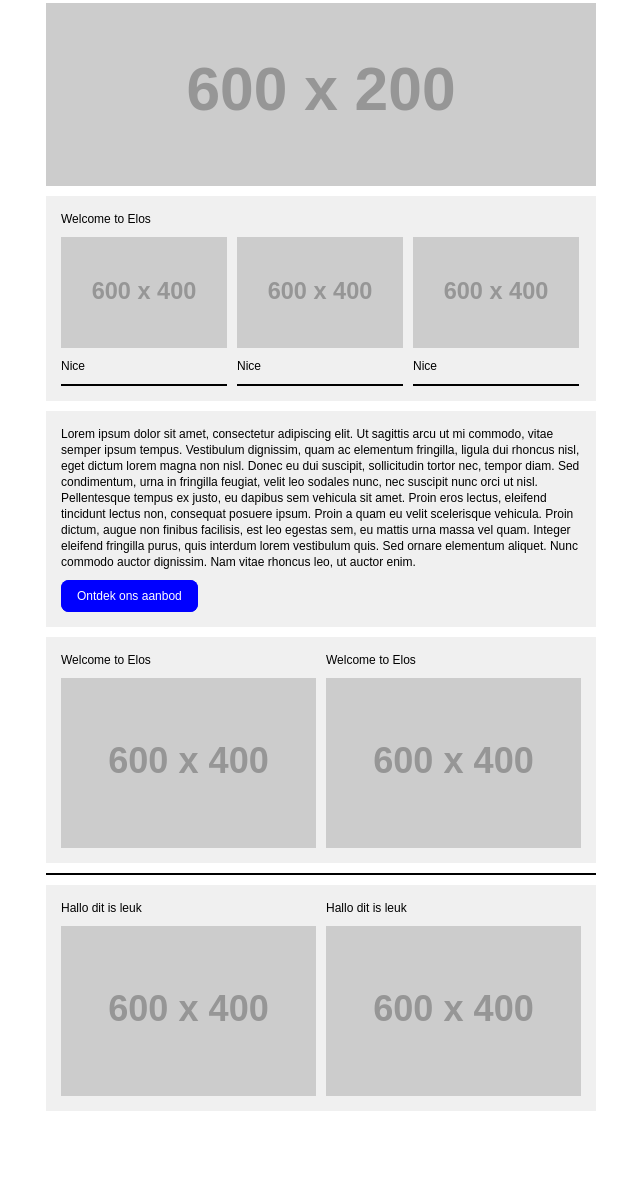
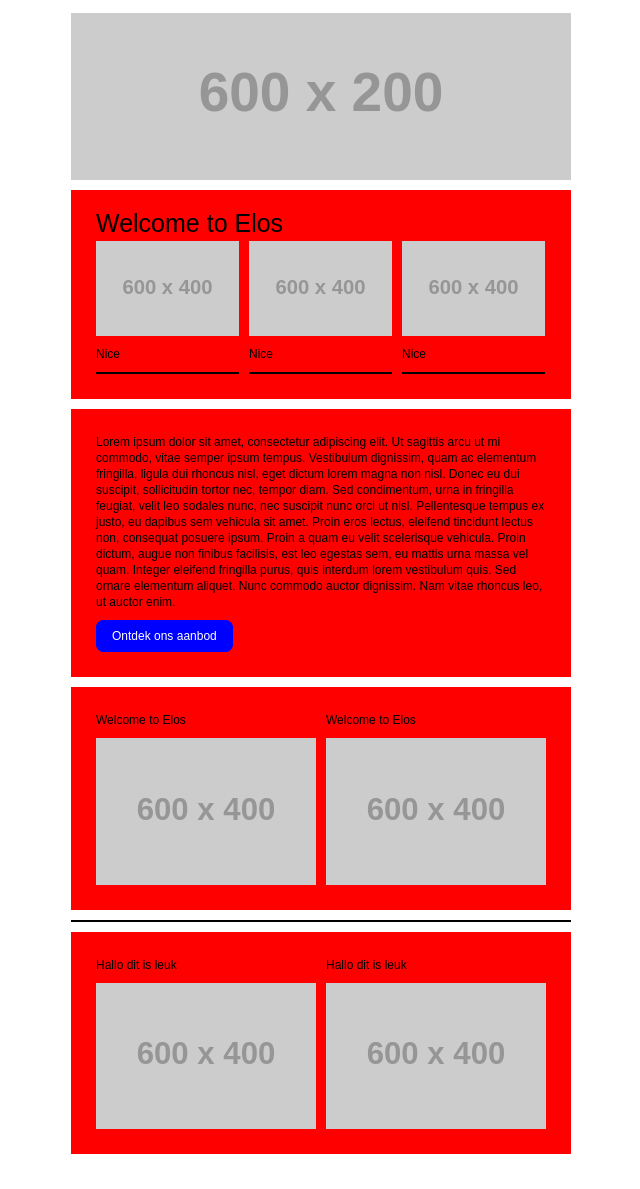
Before and after one commit to elos-lang/elos, a website: page example/index.html in a window 1280 px wide. Shown: the part 27-1216 px from the top of the page, without its empty margins (319-959 px from the left). Before the commit the page ends 1173 px from the top, so only its background shows below. Drawn offline with Linux system fonts and the light colour scheme; placeholder pictures from the web are drawn by us.

Commit message:
fix: fix for styling not working with classNames

```diff
--- a/example/test.html
+++ b/example/index.html
@@ -16,97 +16,97 @@
                           p { display:block;margin:13px 0; }
                         </style>
 
-<style media="screen and (min-width:635px)">
+<style media="screen and (min-width:585px)">
 .elos-img-1 {
-width: 550px !important;
+width: 500px !important;
 }
 </style>
-<style media="screen and (min-width:635px)">
+<style media="screen and (min-width:585px)">
 .elos-col-1-0 {
 float: left;
-max-width: 166px !important;
+max-width: 143px !important;
 margin-bottom: 0 !important;
 padding-right: 10px !important;
 }
 </style>
-<style media="screen and (min-width:635px)">
+<style media="screen and (min-width:585px)">
 .elos-img-2 {
-width: 166px !important;
+width: 143px !important;
 }
 </style>
-<style media="screen and (min-width:635px)">
+<style media="screen and (min-width:585px)">
 .elos-col-1-1 {
 float: left;
-max-width: 166px !important;
+max-width: 143px !important;
 margin-bottom: 0 !important;
 padding-right: 10px !important;
 }
 </style>
-<style media="screen and (min-width:635px)">
+<style media="screen and (min-width:585px)">
 .elos-img-3 {
-width: 166px !important;
+width: 143px !important;
 }
 </style>
-<style media="screen and (min-width:635px)">
+<style media="screen and (min-width:585px)">
 .elos-col-1-2 {
 float: left;
-max-width: 166px !important;
+max-width: 143px !important;
 margin-bottom: 0 !important;
 }
 </style>
-<style media="screen and (min-width:635px)">
+<style media="screen and (min-width:585px)">
 .elos-img-4 {
-width: 166px !important;
+width: 143px !important;
 }
 </style>
-<style media="screen and (min-width:635px)">
+<style media="screen and (min-width:585px)">
 .elos-col-2-0 {
 float: left;
-max-width: 255px !important;
+max-width: 220px !important;
 margin-bottom: 0 !important;
 padding-right: 10px !important;
 }
 </style>
-<style media="screen and (min-width:635px)">
+<style media="screen and (min-width:585px)">
 .elos-img-5 {
-width: 255px !important;
+width: 220px !important;
 }
 </style>
-<style media="screen and (min-width:635px)">
+<style media="screen and (min-width:585px)">
 .elos-col-2-1 {
 float: left;
-max-width: 255px !important;
+max-width: 220px !important;
 margin-bottom: 0 !important;
 }
 </style>
-<style media="screen and (min-width:635px)">
+<style media="screen and (min-width:585px)">
 .elos-img-6 {
-width: 255px !important;
+width: 220px !important;
 }
 </style>
-<style media="screen and (min-width:635px)">
+<style media="screen and (min-width:585px)">
 .elos-col-3-0 {
 float: left;
-max-width: 255px !important;
+max-width: 220px !important;
 margin-bottom: 0 !important;
 padding-right: 10px !important;
 }
 </style>
-<style media="screen and (min-width:635px)">
+<style media="screen and (min-width:585px)">
 .elos-img-7 {
-width: 255px !important;
+width: 220px !important;
 }
 </style>
-<style media="screen and (min-width:635px)">
+<style media="screen and (min-width:585px)">
 .elos-col-3-1 {
 float: left;
-max-width: 255px !important;
+max-width: 220px !important;
 margin-bottom: 0 !important;
 }
 </style>
-<style media="screen and (min-width:635px)">
+<style media="screen and (min-width:585px)">
 .elos-img-8 {
-width: 255px !important;
+width: 220px !important;
 }
 </style>
                 </head>
@@ -138,6 +138,11 @@ width: 255px !important;
 <td>
 </td>
 </tr>
+<tr><td height="10"></td></tr>
+<tr>
+<td>
+</td>
+</tr>
 </table>
 <div style="display:none;font-size:1px;color:#ffffff;line-height:1px;max-height:0;max-width:0;opacity:0;overflow:hidden;">
 
@@ -145,11 +150,11 @@ width: 255px !important;
 <table role="presentation" style="width:100%;border:none;border-spacing:0;">
 <tr>
 <td align="center" style="padding:0;">
-<table role="presentation-" style="width:100%;max-width:620px;border:none;border-spacing:0;text-align:left;font-family:Arial,sans-serif;font-size:16px;line-height:22px;color:#363636;">
+<table role="presentation-" style="width:100%;max-width:570px;border:none;border-spacing:0;text-align:left;font-family:Arial,sans-serif;font-size:16px;line-height:22px;color:#363636;">
 <tr>
 <td width="35">
 </td>
-<td style="max-width: 550px;">
+<td style="max-width: 500px;">
 <table role="presentation" style="width: 100%;border:none;border-spacing:0;text-align:left;font-family:Arial,sans-serif;font-size:16px;line-height:22px;color:#363636;">
 <tr>
 <td>
@@ -167,21 +172,21 @@ width: 255px !important;
 <table role="presentation" style="width: 100%;border:none;border-spacing:0;text-align:left;font-family:Arial,sans-serif;font-size:16px;line-height:22px;color:#363636;">
 <tr>
 <td>
-<table width="100%;" cellspacing="0" cellpadding="0" style="width:100%;max-width:550px;border:none;border-spacing:0;text-align:left;">
+<table width="100%;" cellspacing="0" cellpadding="0" style="width:100%;max-width:500px;border:none;border-spacing:0;text-align:left;">
 <tr>
-<td bgcolor="#f0f0f0" width="15"></td>
-<td bgcolor="#f0f0f0" height="15"></td>
-<td bgcolor="#f0f0f0" width="15"></td>
+<td bgcolor="red" width="25"></td>
+<td bgcolor="red" height="25"></td>
+<td bgcolor="red" width="25"></td>
 </tr>
 <tr>
-<td bgcolor="#f0f0f0" width="15"></td>
-<td bgcolor="#f0f0f0" align="left">
+<td bgcolor="red" width="25"></td>
+<td bgcolor="red" align="left">
 <table role="presentation" style="width: 100%;border:none;border-spacing:0;text-align:left;font-family:Arial,sans-serif;font-size:16px;line-height:22px;color:#363636;">
 <tr>
 <td>
-<table cellspacing="0" cellpadding="0" style="max-width:550px;border:none;border-spacing:0;text-align:left;">
+<table cellspacing="0" cellpadding="0" style="max-width:500px;border:none;border-spacing:0;text-align:left;">
 <tr>
-<td style="font-size: 12px;color: #000000;line-height: 16px;text-decoration: none;">
+<td style="font-size: 25px;color: #000000;line-height: 16px;text-decoration: none;">
 Welcome to Elos
 </td>
 </tr>
@@ -191,7 +196,7 @@ Welcome to Elos
 <tr><td height="10"></td></tr>
 <tr>
 <td>
-<table width="100%;" cellspacing="0" cellpadding="0" style="width: 100%; max-width:520px;border:none;border-spacing:0;text-align:left;">
+<table width="100%;" cellspacing="0" cellpadding="0" style="width: 100%; max-width:450px;border:none;border-spacing:0;text-align:left;">
 <tr>
 <td>
 <!--[if mso]>
@@ -199,7 +204,7 @@ Welcome to Elos
 <tr>
 <![endif]-->
 <!--[if mso]>
-<td style="width: 166px; padding: 0;" align="left" valign="top">
+<td style="width: 143px; padding: 0;" align="left" valign="top">
 <![endif]-->
 <div class="elos-col-1-0" style="display:inline-block; margin-bottom: 10px; width:100%; vertical-align:top; text-align:left;">
 <table role="presentation" style="width: 100%;border:none;border-spacing:0;text-align:left;font-family:Arial,sans-serif;font-size:16px;line-height:22px;color:#363636;">
@@ -211,7 +216,7 @@ Welcome to Elos
 <tr><td height="10"></td></tr>
 <tr>
 <td>
-<table cellspacing="0" cellpadding="0" style="max-width:550px;border:none;border-spacing:0;text-align:left;">
+<table cellspacing="0" cellpadding="0" style="max-width:500px;border:none;border-spacing:0;text-align:left;">
 <tr>
 <td style="font-size: 12px;color: #000000;line-height: 16px;text-decoration: none;">
 Nice
@@ -223,7 +228,7 @@ Nice
 <tr><td height="10"></td></tr>
 <tr>
 <td>
-<table width="100%;" cellspacing="0" cellpadding="0" style="width: 100%; max-width:550px;border:none;border-spacing:0;text-align:left;">
+<table width="100%;" cellspacing="0" cellpadding="0" style="width: 100%; max-width:500px;border:none;border-spacing:0;text-align:left;">
 <tr>
 <td style="height: 2px;background-color: #000000;"></td>
 </tr>
@@ -236,7 +241,7 @@ Nice
 </td>
 <![endif]-->
 <!--[if mso]>
-<td style="width: 166px; padding: 0;" align="left" valign="top">
+<td style="width: 143px; padding: 0;" align="left" valign="top">
 <![endif]-->
 <div class="elos-col-1-1" style="display:inline-block; margin-bottom: 10px; width:100%; vertical-align:top; text-align:left;">
 <table role="presentation" style="width: 100%;border:none;border-spacing:0;text-align:left;font-family:Arial,sans-serif;font-size:16px;line-height:22px;color:#363636;">
@@ -248,7 +253,7 @@ Nice
 <tr><td height="10"></td></tr>
 <tr>
 <td>
-<table cellspacing="0" cellpadding="0" style="max-width:550px;border:none;border-spacing:0;text-align:left;">
+<table cellspacing="0" cellpadding="0" style="max-width:500px;border:none;border-spacing:0;text-align:left;">
 <tr>
 <td style="font-size: 12px;color: #000000;line-height: 16px;text-decoration: none;">
 Nice
@@ -260,7 +265,7 @@ Nice
 <tr><td height="10"></td></tr>
 <tr>
 <td>
-<table width="100%;" cellspacing="0" cellpadding="0" style="width: 100%; max-width:550px;border:none;border-spacing:0;text-align:left;">
+<table width="100%;" cellspacing="0" cellpadding="0" style="width: 100%; max-width:500px;border:none;border-spacing:0;text-align:left;">
 <tr>
 <td style="height: 2px;background-color: #000000;"></td>
 </tr>
@@ -273,7 +278,7 @@ Nice
 </td>
 <![endif]-->
 <!--[if mso]>
-<td style="width: 166px; padding: 0;" align="left" valign="top">
+<td style="width: 143px; padding: 0;" align="left" valign="top">
 <![endif]-->
 <div class="elos-col-1-2" style="display:inline-block; margin-bottom: 10px; width:100%; vertical-align:top; text-align:left;">
 <table role="presentation" style="width: 100%;border:none;border-spacing:0;text-align:left;font-family:Arial,sans-serif;font-size:16px;line-height:22px;color:#363636;">
@@ -285,7 +290,7 @@ Nice
 <tr><td height="10"></td></tr>
 <tr>
 <td>
-<table cellspacing="0" cellpadding="0" style="max-width:550px;border:none;border-spacing:0;text-align:left;">
+<table cellspacing="0" cellpadding="0" style="max-width:500px;border:none;border-spacing:0;text-align:left;">
 <tr>
 <td style="font-size: 12px;color: #000000;line-height: 16px;text-decoration: none;">
 Nice
@@ -297,7 +302,7 @@ Nice
 <tr><td height="10"></td></tr>
 <tr>
 <td>
-<table width="100%;" cellspacing="0" cellpadding="0" style="width: 100%; max-width:550px;border:none;border-spacing:0;text-align:left;">
+<table width="100%;" cellspacing="0" cellpadding="0" style="width: 100%; max-width:500px;border:none;border-spacing:0;text-align:left;">
 <tr>
 <td style="height: 2px;background-color: #000000;"></td>
 </tr>
@@ -320,12 +325,12 @@ Nice
 </tr>
 </table>
 </td>
-<td bgcolor="#f0f0f0" width="15"></td>
+<td bgcolor="red" width="25"></td>
 </tr>
 <tr>
-<td bgcolor="#f0f0f0" width="15"></td>
-<td bgcolor="#f0f0f0" height="15"></td>
-<td bgcolor="#f0f0f0" width="15"></td>
+<td bgcolor="red" width="25"></td>
+<td bgcolor="red" height="25"></td>
+<td bgcolor="red" width="25"></td>
 </tr>
 </table>
 </td>
@@ -336,19 +341,19 @@ Nice
 <tr><td height="10"></td></tr>
 <tr>
 <td>
-<table width="100%;" cellspacing="0" cellpadding="0" style="width:100%;max-width:550px;border:none;border-spacing:0;text-align:left;">
+<table width="100%;" cellspacing="0" cellpadding="0" style="width:100%;max-width:500px;border:none;border-spacing:0;text-align:left;">
 <tr>
-<td bgcolor="#f0f0f0" width="15"></td>
-<td bgcolor="#f0f0f0" height="15"></td>
-<td bgcolor="#f0f0f0" width="15"></td>
+<td bgcolor="red" width="25"></td>
+<td bgcolor="red" height="25"></td>
+<td bgcolor="red" width="25"></td>
 </tr>
 <tr>
-<td bgcolor="#f0f0f0" width="15"></td>
-<td bgcolor="#f0f0f0" align="left">
+<td bgcolor="red" width="25"></td>
+<td bgcolor="red" align="left">
 <table role="presentation" style="width: 100%;border:none;border-spacing:0;text-align:left;font-family:Arial,sans-serif;font-size:16px;line-height:22px;color:#363636;">
 <tr>
 <td>
-<table cellspacing="0" cellpadding="0" style="max-width:550px;border:none;border-spacing:0;text-align:left;">
+<table cellspacing="0" cellpadding="0" style="max-width:500px;border:none;border-spacing:0;text-align:left;">
 <tr>
 <td style="font-size: 12px;color: #000000;line-height: 16px;text-decoration: none;">
 
@@ -384,12 +389,12 @@ Ontdek ons aanbod
 </tr>
 </table>
 </td>
-<td bgcolor="#f0f0f0" width="15"></td>
+<td bgcolor="red" width="25"></td>
 </tr>
 <tr>
-<td bgcolor="#f0f0f0" width="15"></td>
-<td bgcolor="#f0f0f0" height="15"></td>
-<td bgcolor="#f0f0f0" width="15"></td>
+<td bgcolor="red" width="25"></td>
+<td bgcolor="red" height="25"></td>
+<td bgcolor="red" width="25"></td>
 </tr>
 </table>
 </td>
@@ -397,19 +402,19 @@ Ontdek ons aanbod
 <tr><td height="10"></td></tr>
 <tr>
 <td>
-<table width="100%;" cellspacing="0" cellpadding="0" style="width:100%;max-width:550px;border:none;border-spacing:0;text-align:left;">
+<table width="100%;" cellspacing="0" cellpadding="0" style="width:100%;max-width:500px;border:none;border-spacing:0;text-align:left;">
 <tr>
-<td bgcolor="#f0f0f0" width="15"></td>
-<td bgcolor="#f0f0f0" height="15"></td>
-<td bgcolor="#f0f0f0" width="15"></td>
+<td bgcolor="red" width="25"></td>
+<td bgcolor="red" height="25"></td>
+<td bgcolor="red" width="25"></td>
 </tr>
 <tr>
-<td bgcolor="#f0f0f0" width="15"></td>
-<td bgcolor="#f0f0f0" align="left">
+<td bgcolor="red" width="25"></td>
+<td bgcolor="red" align="left">
 <table role="presentation" style="width: 100%;border:none;border-spacing:0;text-align:left;font-family:Arial,sans-serif;font-size:16px;line-height:22px;color:#363636;">
 <tr>
 <td>
-<table width="100%;" cellspacing="0" cellpadding="0" style="width: 100%; max-width:520px;border:none;border-spacing:0;text-align:left;">
+<table width="100%;" cellspacing="0" cellpadding="0" style="width: 100%; max-width:450px;border:none;border-spacing:0;text-align:left;">
 <tr>
 <td>
 <!--[if mso]>
@@ -417,13 +422,13 @@ Ontdek ons aanbod
 <tr>
 <![endif]-->
 <!--[if mso]>
-<td style="width: 255px; padding: 0;" align="left" valign="top">
+<td style="width: 220px; padding: 0;" align="left" valign="top">
 <![endif]-->
 <div class="elos-col-2-0" style="display:inline-block; margin-bottom: 10px; width:100%; vertical-align:top; text-align:left;">
 <table role="presentation" style="width: 100%;border:none;border-spacing:0;text-align:left;font-family:Arial,sans-serif;font-size:16px;line-height:22px;color:#363636;">
 <tr>
 <td>
-<table cellspacing="0" cellpadding="0" style="max-width:550px;border:none;border-spacing:0;text-align:left;">
+<table cellspacing="0" cellpadding="0" style="max-width:500px;border:none;border-spacing:0;text-align:left;">
 <tr>
 <td style="font-size: 12px;color: #000000;line-height: 16px;text-decoration: none;">
 Welcome to Elos
@@ -446,13 +451,13 @@ Welcome to Elos
 </td>
 <![endif]-->
 <!--[if mso]>
-<td style="width: 255px; padding: 0;" align="left" valign="top">
+<td style="width: 220px; padding: 0;" align="left" valign="top">
 <![endif]-->
 <div class="elos-col-2-1" style="display:inline-block; margin-bottom: 10px; width:100%; vertical-align:top; text-align:left;">
 <table role="presentation" style="width: 100%;border:none;border-spacing:0;text-align:left;font-family:Arial,sans-serif;font-size:16px;line-height:22px;color:#363636;">
 <tr>
 <td>
-<table cellspacing="0" cellpadding="0" style="max-width:550px;border:none;border-spacing:0;text-align:left;">
+<table cellspacing="0" cellpadding="0" style="max-width:500px;border:none;border-spacing:0;text-align:left;">
 <tr>
 <td style="font-size: 12px;color: #000000;line-height: 16px;text-decoration: none;">
 Welcome to Elos
@@ -483,12 +488,12 @@ Welcome to Elos
 </tr>
 </table>
 </td>
-<td bgcolor="#f0f0f0" width="15"></td>
+<td bgcolor="red" width="25"></td>
 </tr>
 <tr>
-<td bgcolor="#f0f0f0" width="15"></td>
-<td bgcolor="#f0f0f0" height="15"></td>
-<td bgcolor="#f0f0f0" width="15"></td>
+<td bgcolor="red" width="25"></td>
+<td bgcolor="red" height="25"></td>
+<td bgcolor="red" width="25"></td>
 </tr>
 </table>
 </td>
@@ -496,7 +501,7 @@ Welcome to Elos
 <tr><td height="10"></td></tr>
 <tr>
 <td>
-<table width="100%;" cellspacing="0" cellpadding="0" style="width: 100%; max-width:550px;border:none;border-spacing:0;text-align:left;">
+<table width="100%;" cellspacing="0" cellpadding="0" style="width: 100%; max-width:500px;border:none;border-spacing:0;text-align:left;">
 <tr>
 <td style="height: 2px;background-color: #000000;"></td>
 </tr>
@@ -506,19 +511,19 @@ Welcome to Elos
 <tr><td height="10"></td></tr>
 <tr>
 <td>
-<table width="100%;" cellspacing="0" cellpadding="0" style="width:100%;max-width:550px;border:none;border-spacing:0;text-align:left;">
+<table width="100%;" cellspacing="0" cellpadding="0" style="width:100%;max-width:500px;border:none;border-spacing:0;text-align:left;">
 <tr>
-<td bgcolor="#f0f0f0" width="15"></td>
-<td bgcolor="#f0f0f0" height="15"></td>
-<td bgcolor="#f0f0f0" width="15"></td>
+<td bgcolor="red" width="25"></td>
+<td bgcolor="red" height="25"></td>
+<td bgcolor="red" width="25"></td>
 </tr>
 <tr>
-<td bgcolor="#f0f0f0" width="15"></td>
-<td bgcolor="#f0f0f0" align="left">
+<td bgcolor="red" width="25"></td>
+<td bgcolor="red" align="left">
 <table role="presentation" style="width: 100%;border:none;border-spacing:0;text-align:left;font-family:Arial,sans-serif;font-size:16px;line-height:22px;color:#363636;">
 <tr>
 <td>
-<table width="100%;" cellspacing="0" cellpadding="0" style="width: 100%; max-width:520px;border:none;border-spacing:0;text-align:left;">
+<table width="100%;" cellspacing="0" cellpadding="0" style="width: 100%; max-width:450px;border:none;border-spacing:0;text-align:left;">
 <tr>
 <td>
 <!--[if mso]>
@@ -526,13 +531,13 @@ Welcome to Elos
 <tr>
 <![endif]-->
 <!--[if mso]>
-<td style="width: 255px; padding: 0;" align="left" valign="top">
+<td style="width: 220px; padding: 0;" align="left" valign="top">
 <![endif]-->
 <div class="elos-col-3-0" style="display:inline-block; margin-bottom: 10px; width:100%; vertical-align:top; text-align:left;">
 <table role="presentation" style="width: 100%;border:none;border-spacing:0;text-align:left;font-family:Arial,sans-serif;font-size:16px;line-height:22px;color:#363636;">
 <tr>
 <td>
-<table cellspacing="0" cellpadding="0" style="max-width:550px;border:none;border-spacing:0;text-align:left;">
+<table cellspacing="0" cellpadding="0" style="max-width:500px;border:none;border-spacing:0;text-align:left;">
 <tr>
 <td style="font-size: 12px;color: #000000;line-height: 16px;text-decoration: none;">
 Hallo dit is leuk
@@ -553,13 +558,13 @@ Hallo dit is leuk
 </td>
 <![endif]-->
 <!--[if mso]>
-<td style="width: 255px; padding: 0;" align="left" valign="top">
+<td style="width: 220px; padding: 0;" align="left" valign="top">
 <![endif]-->
 <div class="elos-col-3-1" style="display:inline-block; margin-bottom: 10px; width:100%; vertical-align:top; text-align:left;">
 <table role="presentation" style="width: 100%;border:none;border-spacing:0;text-align:left;font-family:Arial,sans-serif;font-size:16px;line-height:22px;color:#363636;">
 <tr>
 <td>
-<table cellspacing="0" cellpadding="0" style="max-width:550px;border:none;border-spacing:0;text-align:left;">
+<table cellspacing="0" cellpadding="0" style="max-width:500px;border:none;border-spacing:0;text-align:left;">
 <tr>
 <td style="font-size: 12px;color: #000000;line-height: 16px;text-decoration: none;">
 Hallo dit is leuk
@@ -590,12 +595,12 @@ Hallo dit is leuk
 </tr>
 </table>
 </td>
-<td bgcolor="#f0f0f0" width="15"></td>
+<td bgcolor="red" width="25"></td>
 </tr>
 <tr>
-<td bgcolor="#f0f0f0" width="15"></td>
-<td bgcolor="#f0f0f0" height="15"></td>
-<td bgcolor="#f0f0f0" width="15"></td>
+<td bgcolor="red" width="25"></td>
+<td bgcolor="red" height="25"></td>
+<td bgcolor="red" width="25"></td>
 </tr>
 </table>
 </td>
@@ -603,7 +608,7 @@ Hallo dit is leuk
 <tr><td height="10"></td></tr>
 <tr>
 <td>
-<table width="100%;" cellspacing="0" cellpadding="0" style="width: 100%; max-width:550px;border:none;border-spacing:0;text-align:left;">
+<table width="100%;" cellspacing="0" cellpadding="0" style="width: 100%; max-width:500px;border:none;border-spacing:0;text-align:left;">
 <tr>
 <td style="height: 25px;"></td>
 </tr>
--- a/example/index.js
+++ b/example/index.js
@@ -1,10 +1,10 @@
 import * as fs from "fs";
 import {lex, parse, compile} from "../dist/index.js";
 
-const code = fs.readFileSync('./example/test.elos', 'utf8');
+const code = fs.readFileSync('./example/index.elos', 'utf8');
 
 const tokens = lex(code);
 const ast = parse(tokens);
 const output = compile(ast);
 
-fs.writeFileSync('./example/test.html', output);
+fs.writeFileSync('./example/index.html', output);
--- a/src/parser/nodes/GroupNode.ts
+++ b/src/parser/nodes/GroupNode.ts
@@ -45,7 +45,7 @@ export default class GroupNode extends Node {
 
     compile(compiler) {
 
-        const css = styleCompiler.compileStyleAttrs(compiler, 'group', this.className,{
+        const css = styleCompiler.compileStyleAttrs(compiler, 'group', this.className, {
             'background-color': '#f0f0f0',
             'padding': '25px',
             'text-align': 'left'
--- a/src/parser/nodes/StylePropertyNode.ts
+++ b/src/parser/nodes/StylePropertyNode.ts
@@ -2,6 +2,7 @@ import Node from "../Node";
 import {TokenType} from "../../types/token-type";
 import Parser from "../Parser";
 import StyleNode from "./StyleNode";
+import Compiler from "../../compiler/Compiler";
 
 export default class StylePropertyNode extends Node {
 
@@ -31,7 +32,7 @@ export default class StylePropertyNode extends Node {
         return false;
     }
 
-    compile(compiler) {
+    compile(compiler: Compiler) {
 
         const parent = this.getParent() as StyleNode;
         const name = parent.getVal();
```
Also changed, not shown: src/parser/nodes/StyleNode.ts (+15 -16 lines), dist/index.cjs, dist/index.js, 6 other files.
